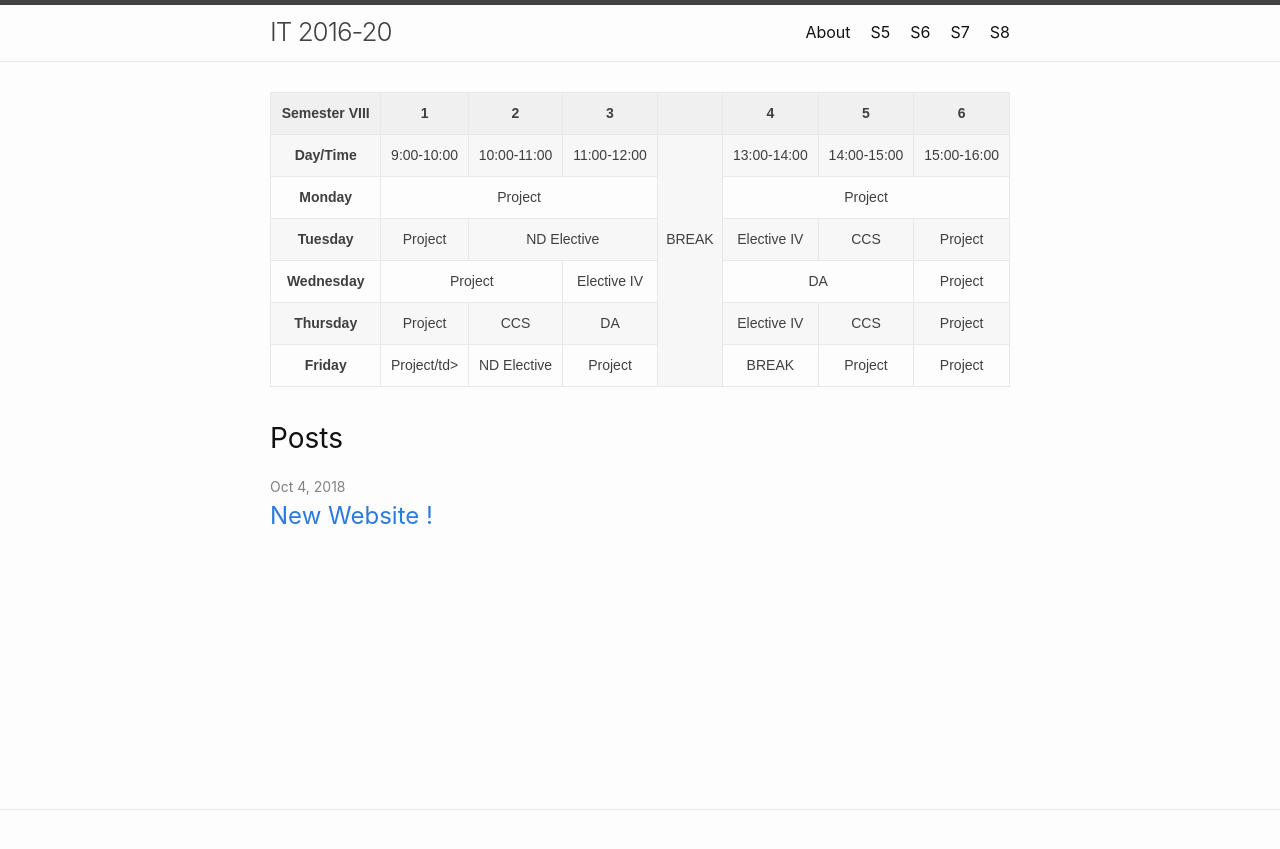
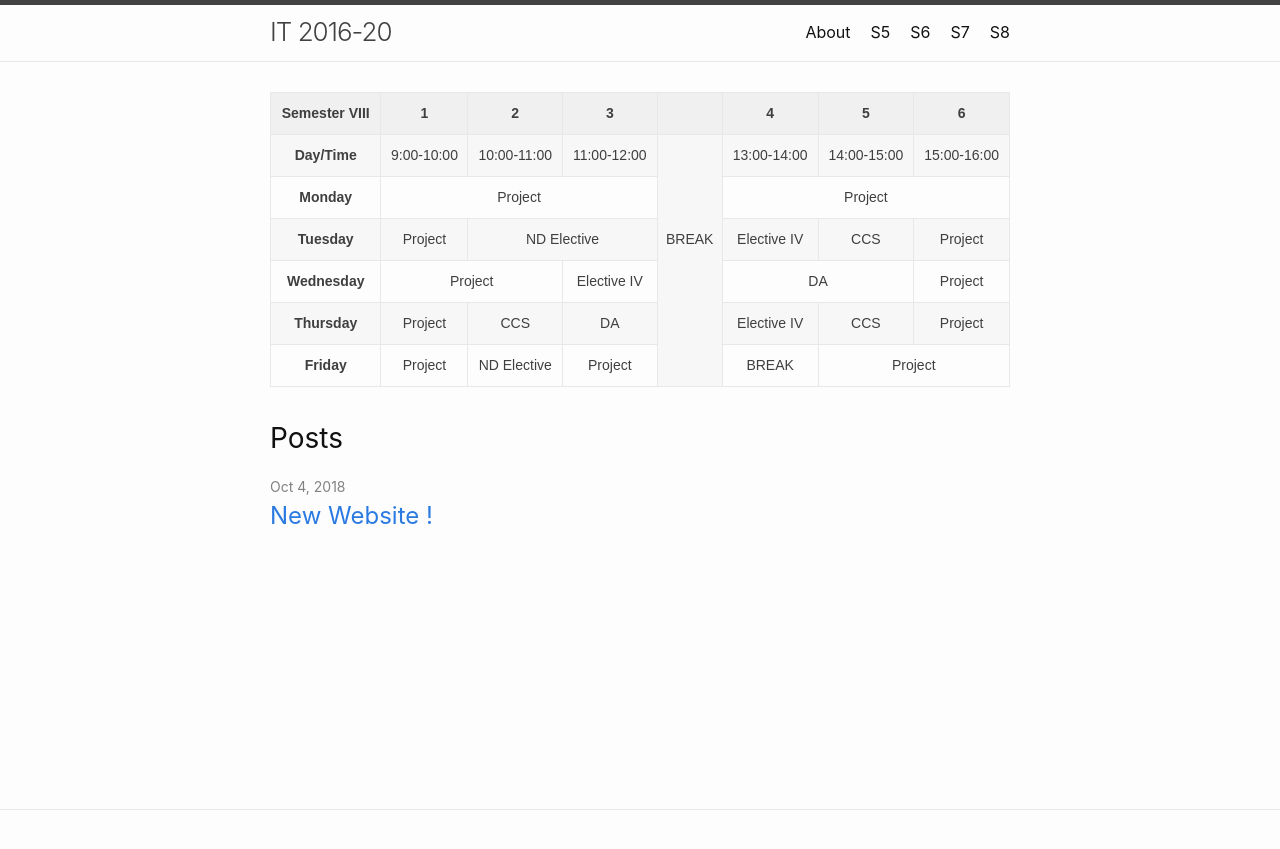
Before and after one commit to IT-GECBH/2020, a Jekyll site: the page built from index.md, in a window 1280 px wide. Shown: the top 849 px of the page. Built offline with Jekyll 4.4.1, drawn with Linux system fonts in a browser that asks for light colours.

Commit message:
Update time_table.html

```diff
--- a/_includes/time_table.html
+++ b/_includes/time_table.html
@@ -59,12 +59,11 @@
   </tr>
   <tr>
     <td class="tg-cudy">Friday</td>
-    <td class="tg-zda1">Project/td>
+    <td class="tg-zda1">Project</td>
     <td class="tg-zda1">ND Elective</td>
     <td class="tg-zda1">Project</td>
     <td class="tg-zda1">BREAK</td>
-    <td class="tg-zda1">Project</td>
-    <td class="tg-zda1">Project</td>
+    <td class="tg-zda1" colspan="2">Project</td>
   </tr>
 </table>
 </div>
```
